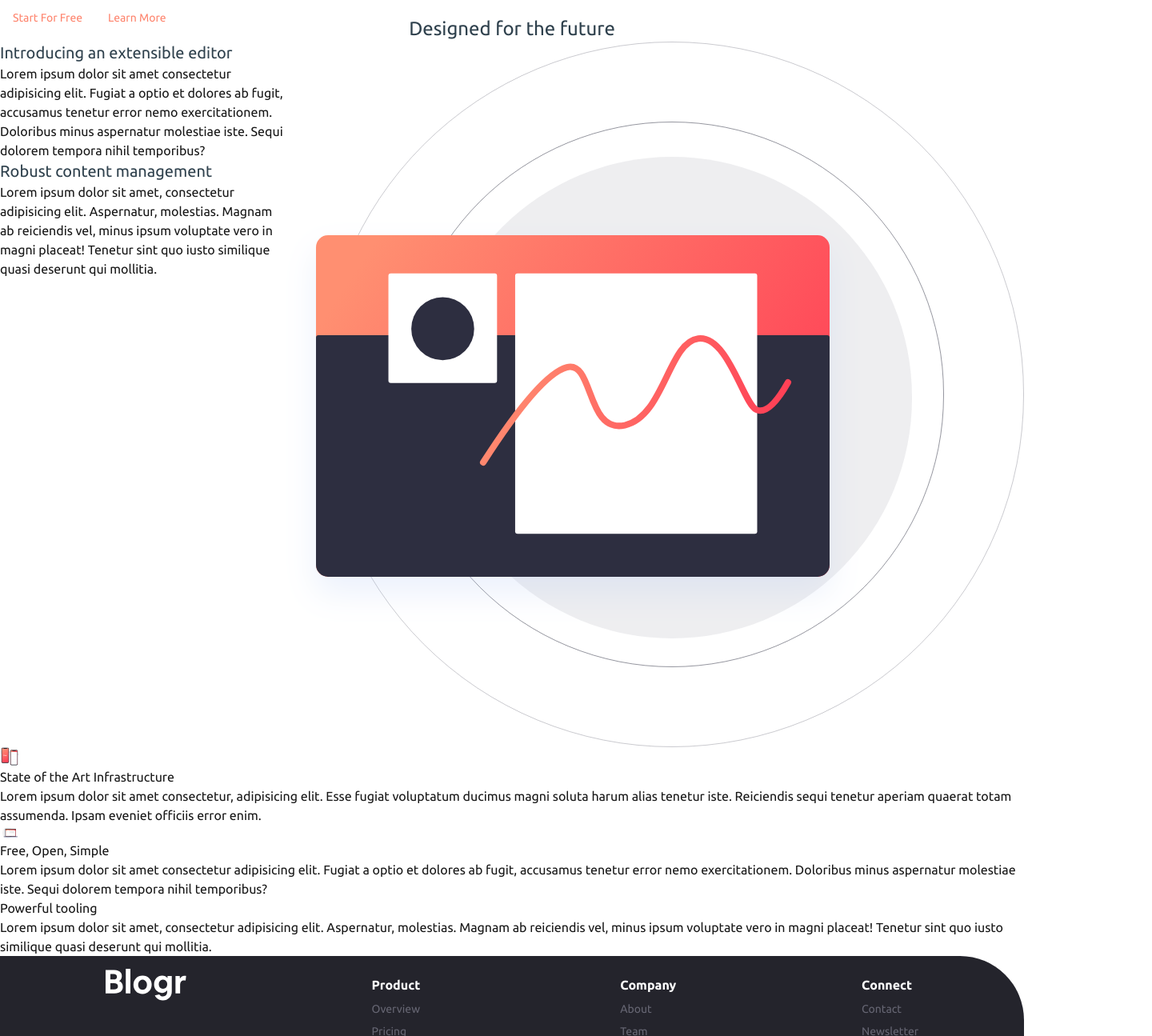
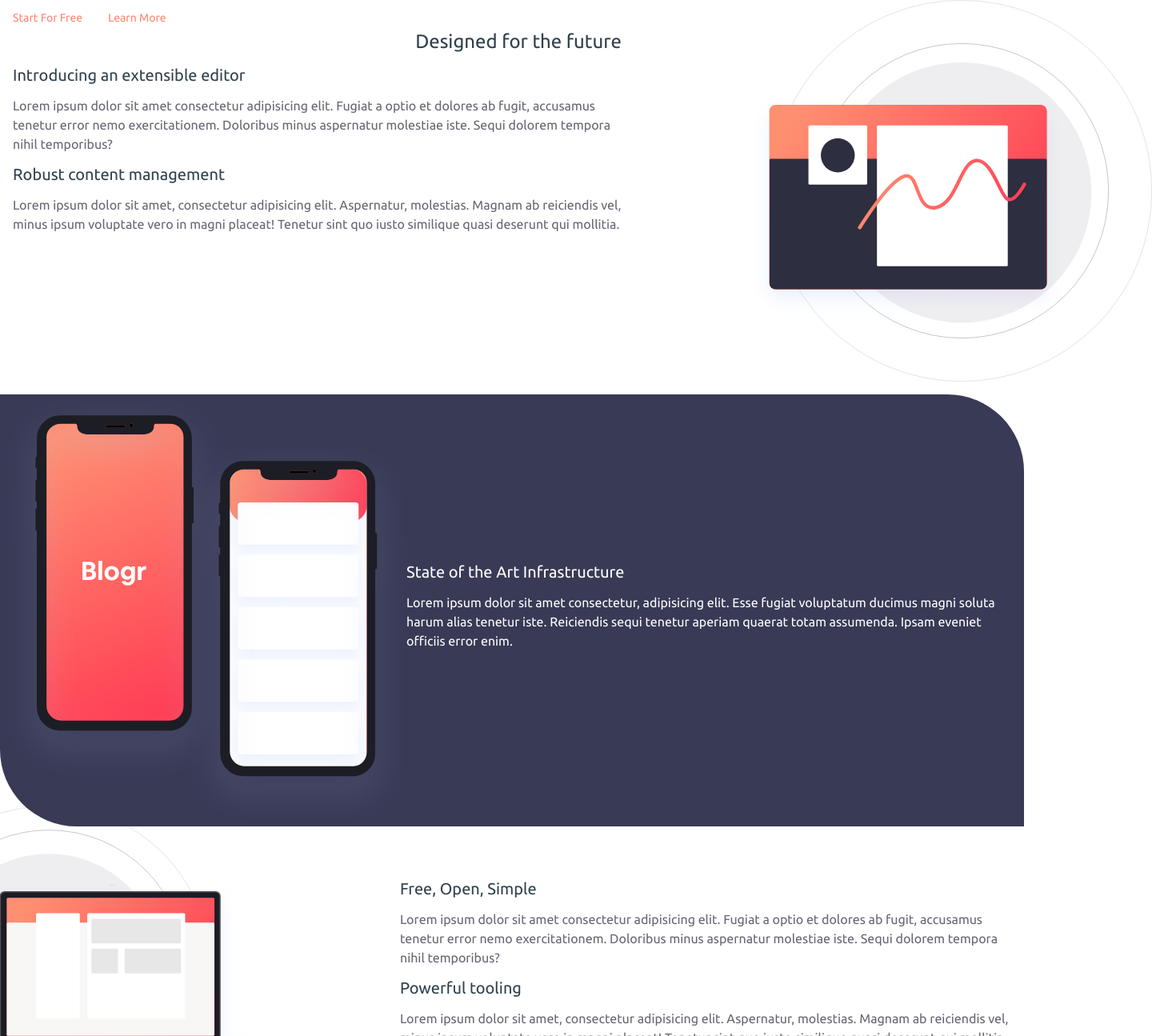
Before and after one commit to franwanderley/landing-page, a Next.js app: page / in a window 1280 px wide. Shown: the part 140-1435 px from the top of the page at 80% size, 1440 px wide, since content can reach past the window. Built offline with nearby package versions, Linux system fonts and the light colour scheme.

Commit message:
finishing style

```diff
--- a/biome.json
+++ b/biome.json
@@ -6,7 +6,7 @@
    "formatter": {
      "indentStyle": "space",
      "indentWidth": 2,
-     "lineWidth": 40
+     "lineWidth": 20
    },
    "javascript": {
      "formatter": {
--- a/src/app/page.tsx
+++ b/src/app/page.tsx
@@ -15,47 +15,60 @@ export default function Home() {
           <Button title="Learn More" buttonStyle="transparent" />
         </div>
       </div>
-      <div>
-        <h2 className="text-[#2f414d] text-2xl text-center">Designed for the future</h2>
-        <div className="flex flex-row justify-between">
-          <div>
-            <h3 className="text-[#2f414d] text-xl">Introducing an extensible editor</h3>
-            <p>
+      <div className="m-4 mr-0">
+        <h2 className="text-[#2f414d] text-2xl text-center mb-3">Designed for the future</h2>
+        <div className="flex flex-row justify-start">
+          <div className="">
+            <h3 className="text-[#2f414d] text-xl mb-3">Introducing an extensible editor</h3>
+            <p className="text-[#666673] font-normal mb-3">
               Lorem ipsum dolor sit amet consectetur adipisicing elit.
               Fugiat a optio et dolores ab fugit, accusamus tenetur error nemo exercitationem.
               Doloribus minus aspernatur molestiae iste. Sequi dolorem tempora nihil temporibus?
             </p>
-            <h3 className="text-[#2f414d] text-xl">Robust content management</h3>
-            <p>
+            <h3 className="text-[#2f414d] text-xl mb-3">Robust content management</h3>
+            <p className="text-[#666673] font-normal mb-3">
               Lorem ipsum dolor sit amet, consectetur adipisicing elit.
                Aspernatur, molestias. Magnam ab reiciendis vel, minus ipsum voluptate vero in magni placeat!
                Tenetur sint quo iusto similique quasi deserunt qui mollitia.
             </p>
           </div>
-          <Image src={illustrationEditorDesktop} alt="ILLUSTRATION" />
+          <Image
+            src={illustrationEditorDesktop}
+            alt="ILLUSTRATION"
+            width={500}
+            className="align-top relative right-[-160px] mt-[-80px]"
+          />
         </div>
       </div>
+      <div
+        className="flex flex-row justify-start items-center p-2 h-[350] bg-[#393a56] rounded-bl-[6rem] rounded-tr-[6rem]"
+      >
+        <Image src={illustrationPhones} alt="State of the Art Infrastructure" width={500} />
        <div>
-        <Image src={illustrationPhones} alt="State of the Art Infrastructure" width="24" height="24" />
-        <h3>State of the Art Infrastructure</h3>
-        <p>
+        <h3 className="text-white text-xl mb-3">State of the Art Infrastructure</h3>
+          <p className="text-white font-normal mb-3">
             Lorem ipsum dolor sit amet consectetur, adipisicing elit.
             Esse fugiat voluptatum ducimus magni soluta harum alias tenetur iste.
             Reiciendis sequi tenetur aperiam quaerat totam assumenda.
             Ipsam eveniet officiis error enim.
           </p>
        </div>
+      </div>
+      <div className="flex flex-row justify-start mt-16">
+        <Image src={illustrationLaptopDesktop}
+          alt="State of the Art Infrastructure"
+          width={500}
+          className="align-top relative left-[-140px] mt-[-90px]"
+        />
         <div>
-        <Image src={illustrationLaptopDesktop} alt="State of the Art Infrastructure" width="24" height="24" />
-        <div>
-          <h3>Free, Open, Simple</h3>
-          <p>
+          <h3 className="text-[#2f414d] text-xl mb-3">Free, Open, Simple</h3>
+          <p className="text-[#666673] font-normal mb-3">
             Lorem ipsum dolor sit amet consectetur adipisicing elit.
             Fugiat a optio et dolores ab fugit, accusamus tenetur error nemo exercitationem.
             Doloribus minus aspernatur molestiae iste. Sequi dolorem tempora nihil temporibus?
           </p>
-          <h3>Powerful tooling</h3>
-          <p>
+          <h3 className="text-[#2f414d] text-xl mb-3">Powerful tooling</h3>
+          <p className="text-[#666673] font-normal mb-3">
             Lorem ipsum dolor sit amet, consectetur adipisicing elit.
               Aspernatur, molestias. Magnam ab reiciendis vel, minus ipsum voluptate vero in magni placeat!
               Tenetur sint quo iusto similique quasi deserunt qui mollitia.
```
Lines whose indentation alone changed are shown as unchanged.
